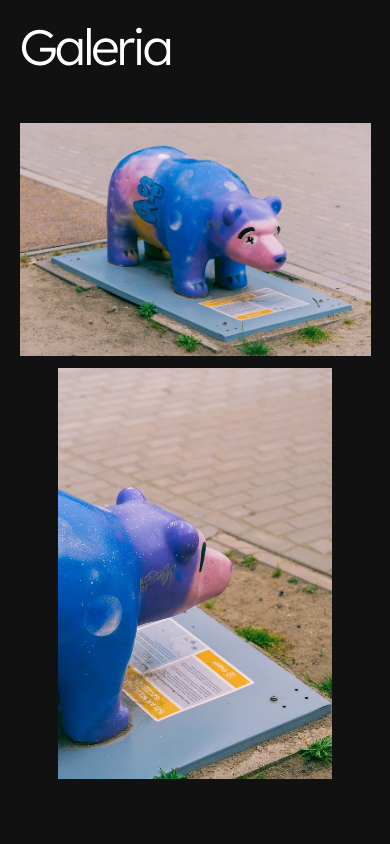
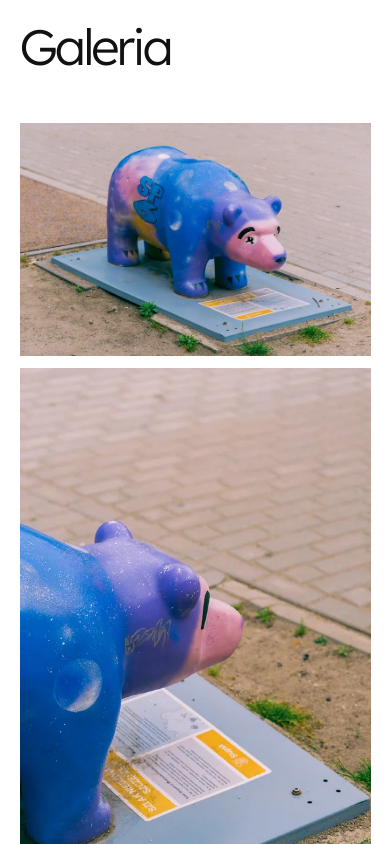
Before and after one commit to mzytkiew/niedzwiadki-slupsk, a website: page niedzwiadki/slow.html in a window 390 px wide. Shown: the part 1340-2184 px from the top of the page. Drawn offline with Linux system fonts and the light colour scheme.

Commit message:
Update style.css

```diff
--- a/style.css
+++ b/style.css
@@ -830,16 +830,16 @@ footer {
 .bear-gallery-section {
     padding: 120px 4vw;
 
-    background: #111111;
-    color: #ffffff;
+    background: #ffffff;
+    color: #111111;
 }
 
 .bear-gallery-heading {
     margin-bottom: 70px;
 
     display: grid;
-
-    grid-template-columns: 20% 1fr;
+    grid-template-columns: 20% minmax(0, 1fr);
+    gap: 50px;
 }
 
 .bear-gallery-heading span {
@@ -1059,22 +1059,54 @@ footer {
     }
 }
 
-/* GALERIA V2 */
-.bear-main-image--portrait{object-fit:contain;background:#f4f4f4}
-.bear-detail-gallery{display:flex;flex-direction:column;gap:18px}
-.gallery-row{display:grid;gap:18px;align-items:start}
-.gallery-row--landscape{grid-template-columns:repeat(2,minmax(0,1fr))}
-.gallery-row--landscape.gallery-row--single{grid-template-columns:1fr}
-.gallery-row--portrait{grid-template-columns:repeat(2,minmax(0,1fr));width:min(72%,1050px);margin:0 auto}
-.gallery-row--portrait.gallery-row--single{grid-template-columns:1fr;width:min(36%,520px)}
-.bear-gallery-item{margin:0;overflow:hidden}
-.bear-gallery-item img{display:block;width:100%;height:auto}
-@media(max-width:800px){
-.bear-main-image--portrait{height:auto;max-height:75vh}
-.bear-detail-gallery,.gallery-row{gap:12px}
-.gallery-row--landscape,.gallery-row--portrait{grid-template-columns:1fr;width:100%}
-.gallery-row--portrait .bear-gallery-item{width:min(78%,480px);margin:0 auto}
-.gallery-row--portrait.gallery-row--single{width:100%}
+/* GALERIA PODSTRON — wyrównanie do kolumny historii.
+   Wspólne wcięcie dla nagłówka, zdjęć poziomych i pionowych.
+   Dotyczy tylko podstron niedźwiadków, nie galerii na stronie głównej. */
+.bear-detail-gallery {
+    display: flex;
+    flex-direction: column;
+    gap: 18px;
+    margin-left: calc(20% + 50px);
+    min-width: 0;
+}
+
+.gallery-row {
+    display: grid;
+    grid-template-columns: repeat(2, minmax(0, 1fr));
+    gap: 18px;
+    align-items: start;
+    width: 100%;
+    margin: 0;
+}
+
+.gallery-row--single {
+    /* Samotna fotografia zajmuje pierwszą kolumnę, nie rozciąga się. */
+    grid-template-columns: repeat(2, minmax(0, 1fr));
+}
+
+.bear-gallery-item {
+    margin: 0;
+    min-width: 0;
+    overflow: hidden;
+}
+
+.bear-gallery-item img {
+    display: block;
+    width: 100%;
+    height: auto;
+}
+
+@media (max-width: 800px) {
+    .bear-detail-gallery {
+        margin-left: 0;
+        gap: 12px;
+    }
+
+    .gallery-row,
+    .gallery-row--single {
+        grid-template-columns: minmax(0, 1fr);
+        gap: 12px;
+    }
 }
 
 /* ========================================
```
